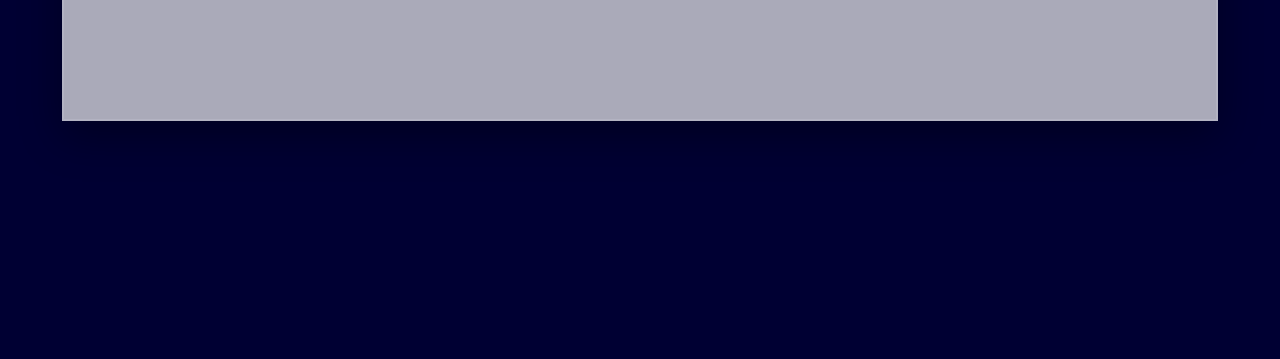
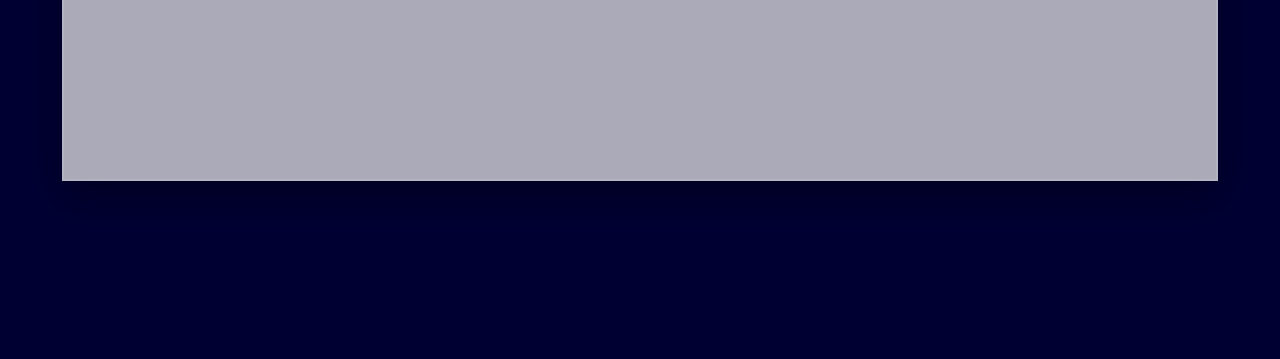
Before and after one commit to atul-chaturvedi/Prayatna_aboutUs, a plain HTML site: page index.html in a window 1280 px wide. Shown: the part 441-800 px from the top of the page. Drawn offline with Linux system fonts and the light colour scheme.

Commit message:
Update aboutus.css

```diff
--- a/aboutus.css
+++ b/aboutus.css
@@ -23,8 +23,8 @@ body{
 {
 	opacity:0.7;
 	width:90%;
-	height:440px;
-    background-color:#f2f2f2;
+	height:500px;
+        background-color:#f2f2f2;
 	margin:0 auto;
 	border : 2px solid #fff;
 	box-shadow: 0 15px 40px rgba(0,0,0,.5);
```
